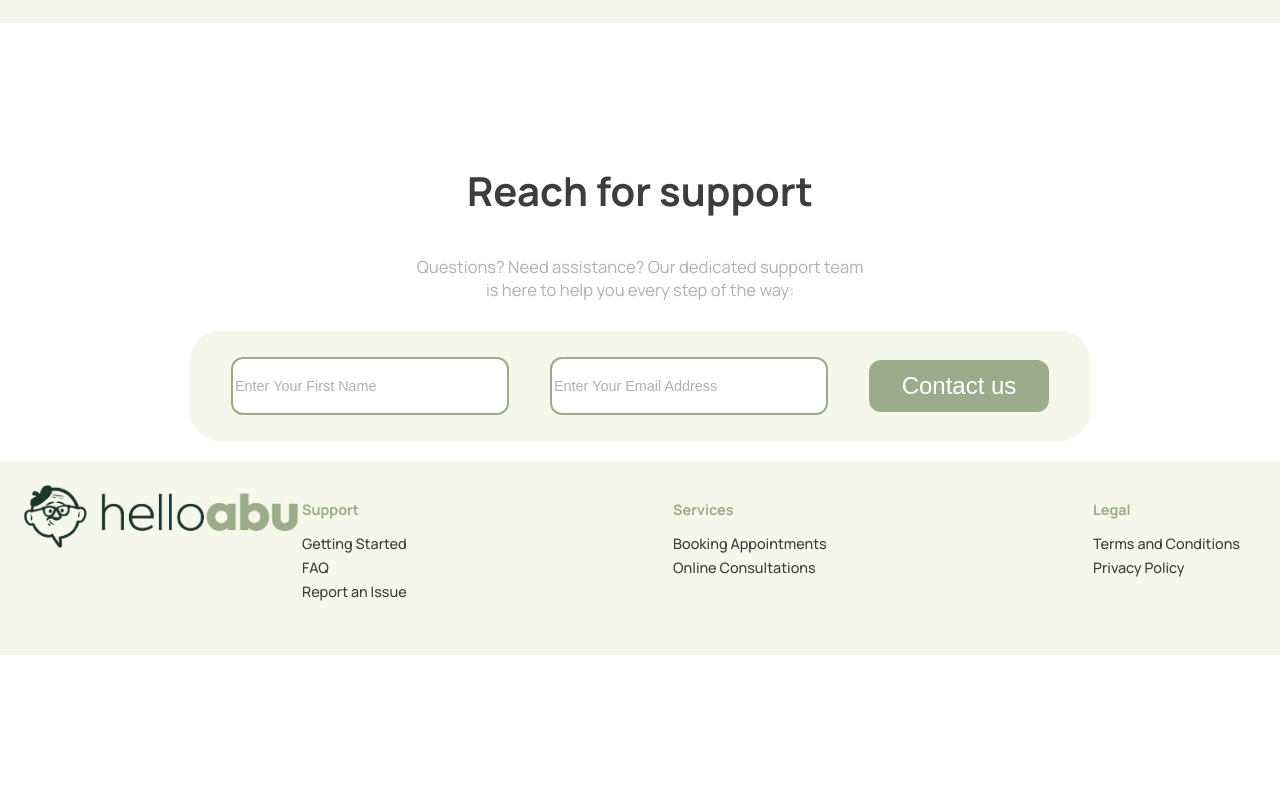
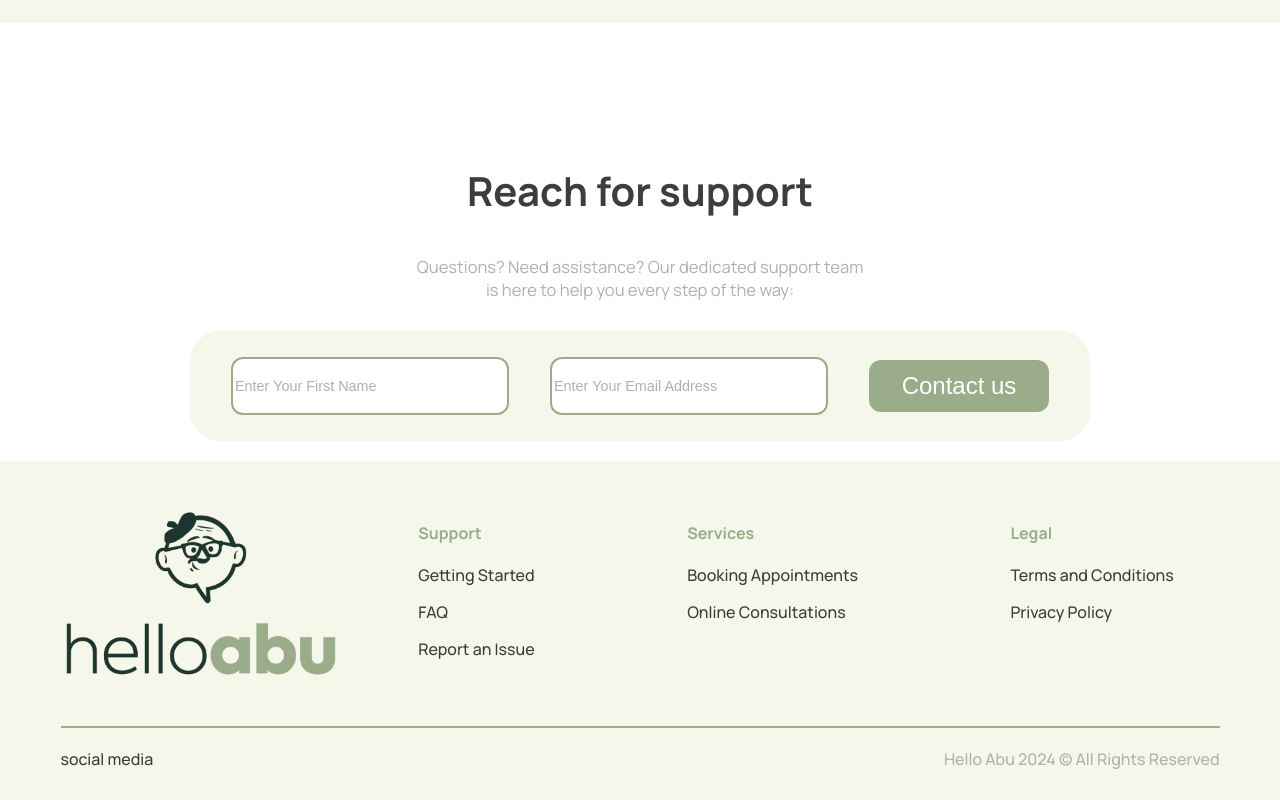
Before and after one commit to Camiloet99/helloabuweb, a React (Create React App) app: page / in a window 1280 px wide. Shown: the part 2700-3500 px from the top of the page. Before the commit the page ends 3355 px from the top, so only its background shows below. Built offline with nearby package versions, Linux system fonts and the light colour scheme.

Commit message:
finishing footer

```diff
--- a/src/components/Footer/Footer.jsx
+++ b/src/components/Footer/Footer.jsx
@@ -1,6 +1,6 @@
 import React from "react";
 import "./Footer.scss";
-import logo from "../../assets/images/logo.png";
+import logo from "../../assets/images/logovertical.png";
 //import facebookIcon from "./path-to-facebook-icon.svg";
 //import twitterIcon from "./path-to-twitter-icon.svg";
 //import linkedinIcon from "./path-to-linkedin-icon.svg";
@@ -35,7 +35,10 @@ const Footer = () => {
           </div>
         </div>
       </div>
+      <span className="cut-line" />
       <div className="footer-socials">
+        <div>social media</div>
+        <span>Hello Abu 2024 © All Rights Reserved</span>
       </div>
     </footer>
   );
--- a/src/components/Footer/Footer.scss
+++ b/src/components/Footer/Footer.scss
@@ -1,30 +1,38 @@
 @import "../../styles/styles.scss";
 
 .footer {
-  padding: 20px;
+  padding: 30px;
   background-color: $soft-green-background;
   font-family: "Manrope", sans-serif;
   color: $neutral-font-color;
-  font-size: 0.9rem;
+  font-size: 1rem;
   font-weight: 440;
   text-align: left;
+  .cut-line {
+    background-color: $cambridge-green;
+    display: block;
+    width: 95%;
+    margin: 0 auto;
+    margin-top: 40px;
+    height: 2px;
+  }
   .footer-content {
+    margin-top: 10px;
     display: flex;
     justify-content: space-between;
-    align-items: flex-start;
     .footer-logo {
       width: 282px;
+      margin-left: 30px;
       height: auto;
     }
     .footer-sections {
       display: flex;
-      justify-content: space-between;
-      width: 80%;
+      justify-content: space-around;
+      width: 100%;
       .footer-section {
-        margin-right: 20px;
         h4 {
           font-weight: 550;
-          margin-bottom: 10px;
+          margin-bottom: 20px;
           color: $cambridge-green;
         }
         ul {
@@ -32,7 +40,7 @@
           padding: 0;
 
           li {
-            margin-bottom: 5px;
+            margin-bottom: 15px;
             cursor: pointer;
 
             &:hover {
@@ -45,10 +53,16 @@
   }
 
   .footer-socials {
+    width: 95%;
+    margin: 0 auto;
     display: flex;
-    justify-content: center;
+    justify-content: space-between;
     margin-top: 20px;
+    span{
+      color: $light-font-color;
+      font-size: 1rem;
 
+    }
     img {
       margin-right: 10px;
       width: 24px; // Ajusta según el tamaño de los íconos
--- a/src/components/pages/home/Home.scss
+++ b/src/components/pages/home/Home.scss
@@ -0,0 +1,4 @@
+.home{
+    width: 100vw;
+    overflow-x: hidden;
+}
```
Also changed, not shown: src/assets/images/logovertical.png (added).
